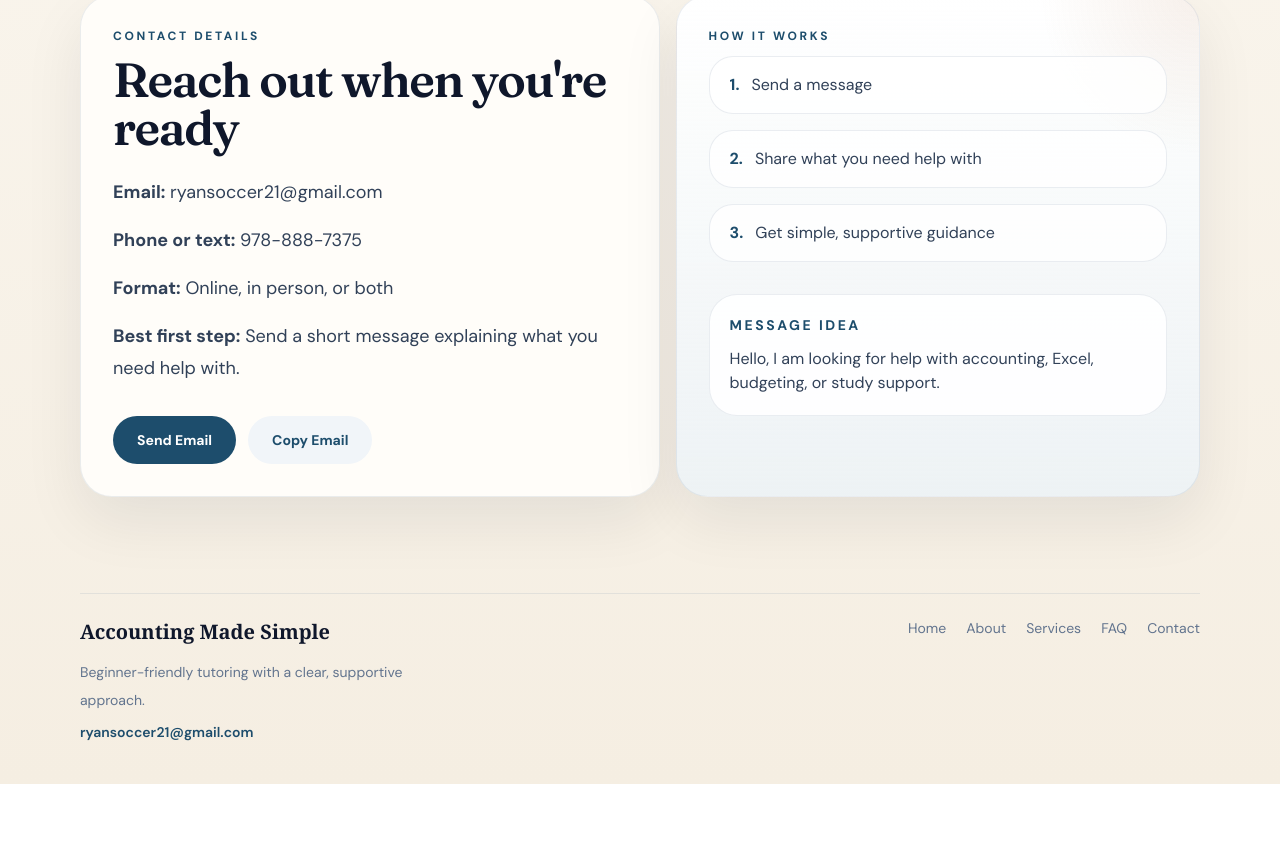
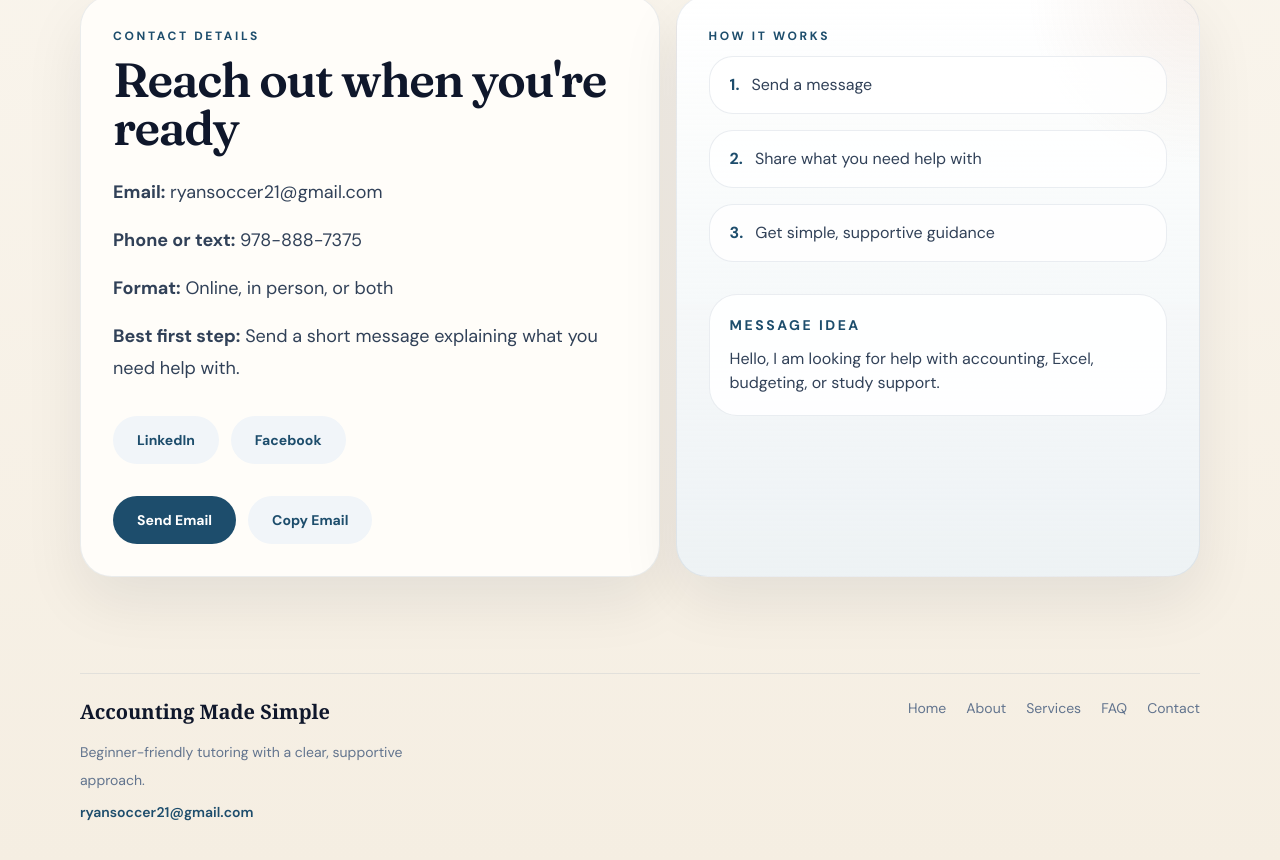
Before and after one commit to ryansoccer21-oss/accounting-made-simple, a Next.js app: page /contact in a window 1280 px wide. Shown: the part 696-1556 px from the top of the page. Before the commit the page ends 1480 px from the top, so only its background shows below. Built offline with nearby package versions, Linux system fonts and the light colour scheme.

Commit message:
Add social profile links to contact page

```diff
--- a/app/contact/page.js
+++ b/app/contact/page.js
@@ -33,6 +33,24 @@ export default function ContactPage() {
             <p>
               <strong>Best first step:</strong> Send a short message explaining what you need help with.
             </p>
+          </div>
+          <div className="mt-8 flex flex-wrap gap-3 text-sm font-semibold">
+            <a
+              className="cta-secondary"
+              href={contactInfo.linkedinUrl}
+              rel="noreferrer"
+              target="_blank"
+            >
+              LinkedIn
+            </a>
+            <a
+              className="cta-secondary"
+              href={contactInfo.facebookUrl}
+              rel="noreferrer"
+              target="_blank"
+            >
+              Facebook
+            </a>
           </div>
           <div className="mt-8 flex flex-wrap gap-3">
             <a className="cta-primary" href={`mailto:${contactInfo.email}?subject=Tutoring%20Inquiry`}>
```
